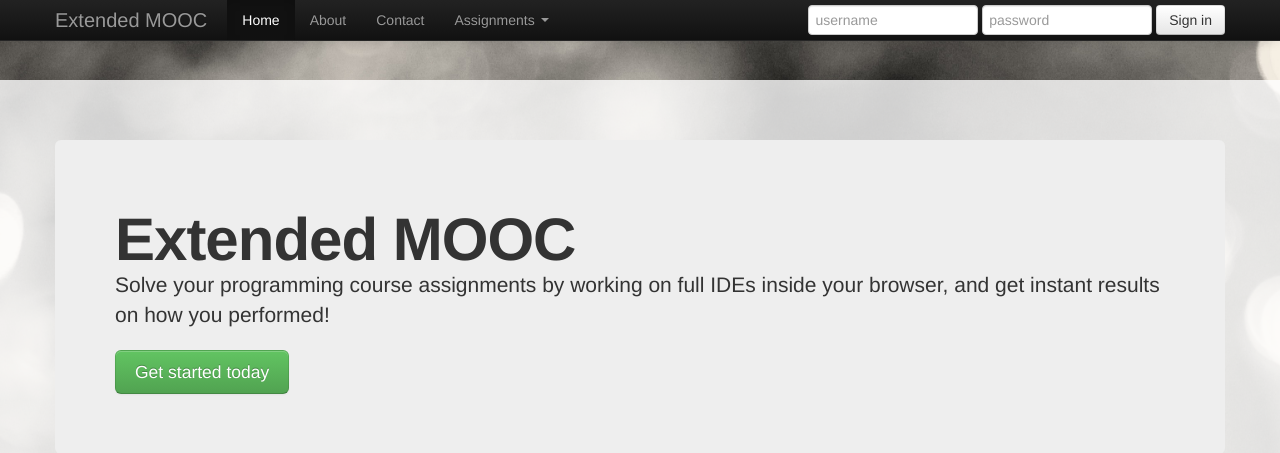
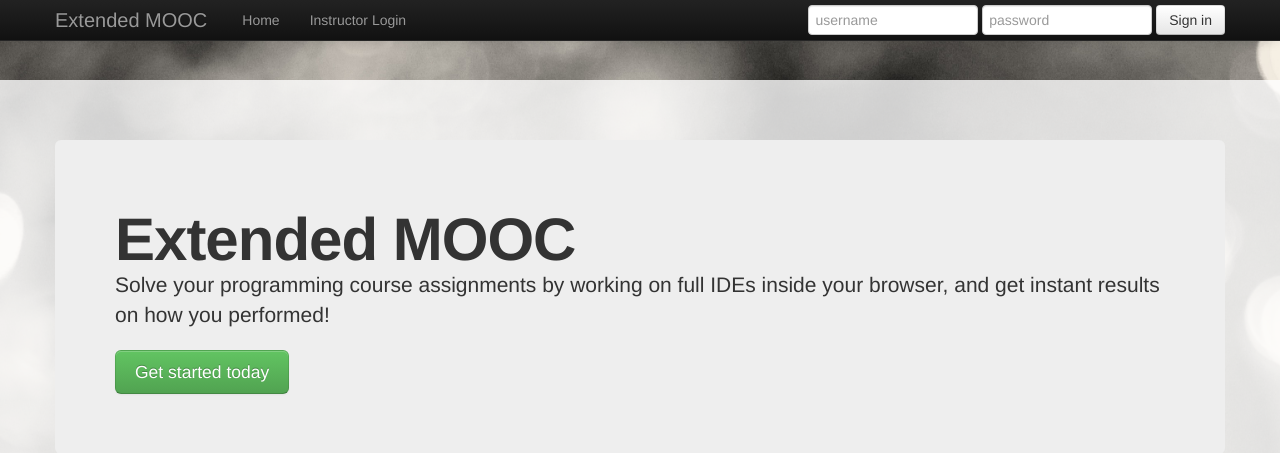
Before and after one commit to thefourthking/tfk, a Django app: page /assignments/ in a window 1280 px wide. Shown: the top 453 px of the page. Run offline with Django 3.2, Linux system fonts and the light colour scheme; parts of the project's set-up code (start-up, migrations or seed data) failed here and were passed over.

Commit message:
updated the top nav bar

```diff
--- a/appserver/tfk/assignments/templates/base.html
+++ b/appserver/tfk/assignments/templates/base.html
@@ -52,18 +52,8 @@
           <a class="brand" href="/">Extended MOOC</a>
           <div class="nav-collapse collapse">
             <ul class="nav">
-              <li class="active"><a href="#">Home</a></li>
-              <li><a href="#about">About</a></li>
-              <li><a href="#contact">Contact</a></li>
-              <li class="dropdown">
-                <a href="#" class="dropdown-toggle" data-toggle="dropdown">Assignments <b class="caret"></b></a>
-                <ul class="dropdown-menu">
-                  <li><a href="#">See what's due</a></li>
-                  <li><a href="#">Check grades</a></li>
-                  <li><a href="#">Contact instructor</a></li>
-                  <li class="divider"></li>
-                </ul>
-              </li>
+              <li><a href="/">Home</a></li>
+              <li><a href="/admin">Instructor Login</a></li>
             </ul>
 	    {% if user.is_authenticated %}
 
--- a/appserver/tfk/tfk/urls.py
+++ b/appserver/tfk/tfk/urls.py
@@ -18,5 +18,5 @@ urlpatterns = patterns('',
     url(r'^admin/', include(admin.site.urls)),
     url(r'^$', lambda r : HttpResponseRedirect('assignments/')),
     url(r'^accounts/login/$', 'django.contrib.auth.views.login', {'template_name': 'registration/login.html'}),
-    url(r'^accounts/logout/$', 'django.contrib.auth.views.logout', {'template_name': 'assignments/index.html'}),
+    url(r'^accounts/logout/$', 'django.contrib.auth.views.logout', {'template_name': 'assignments/landing.html'}),
 )
```
